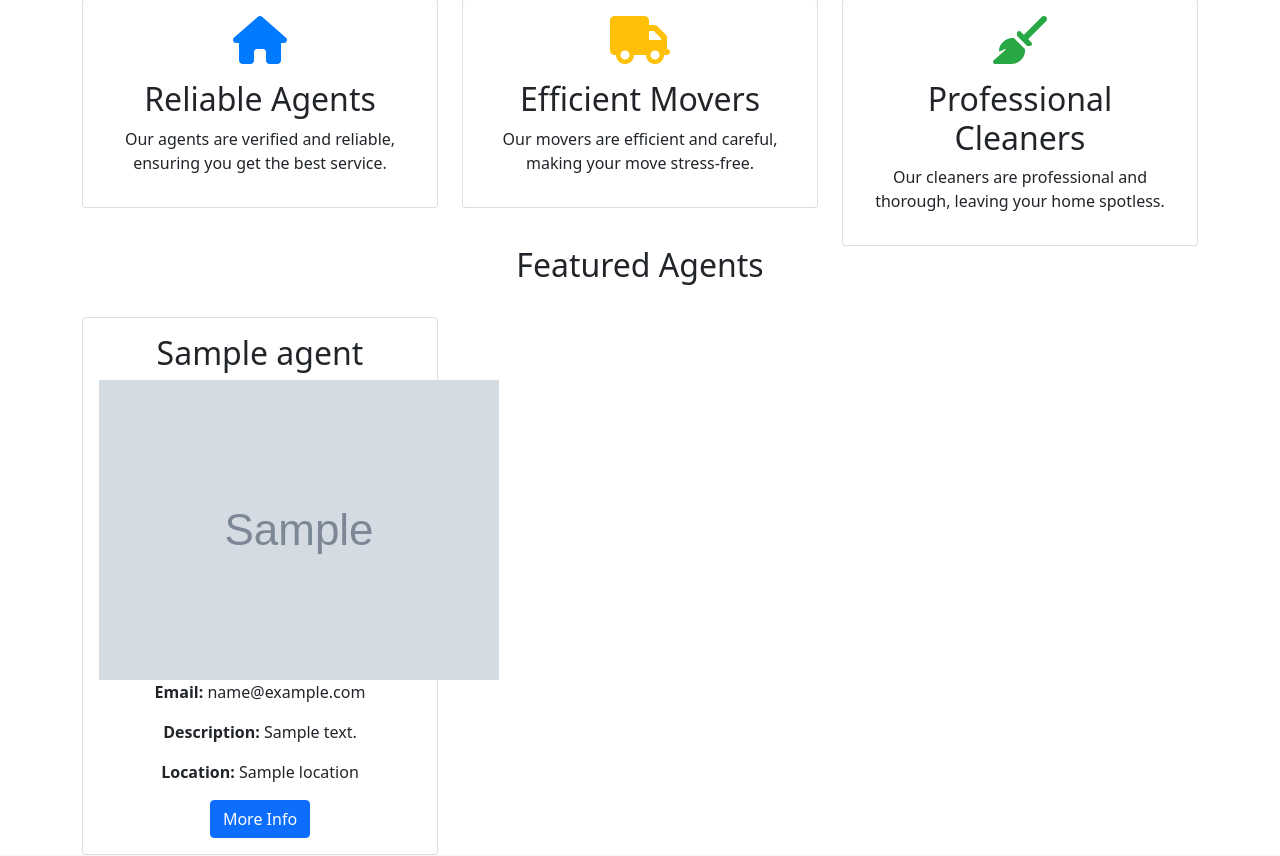
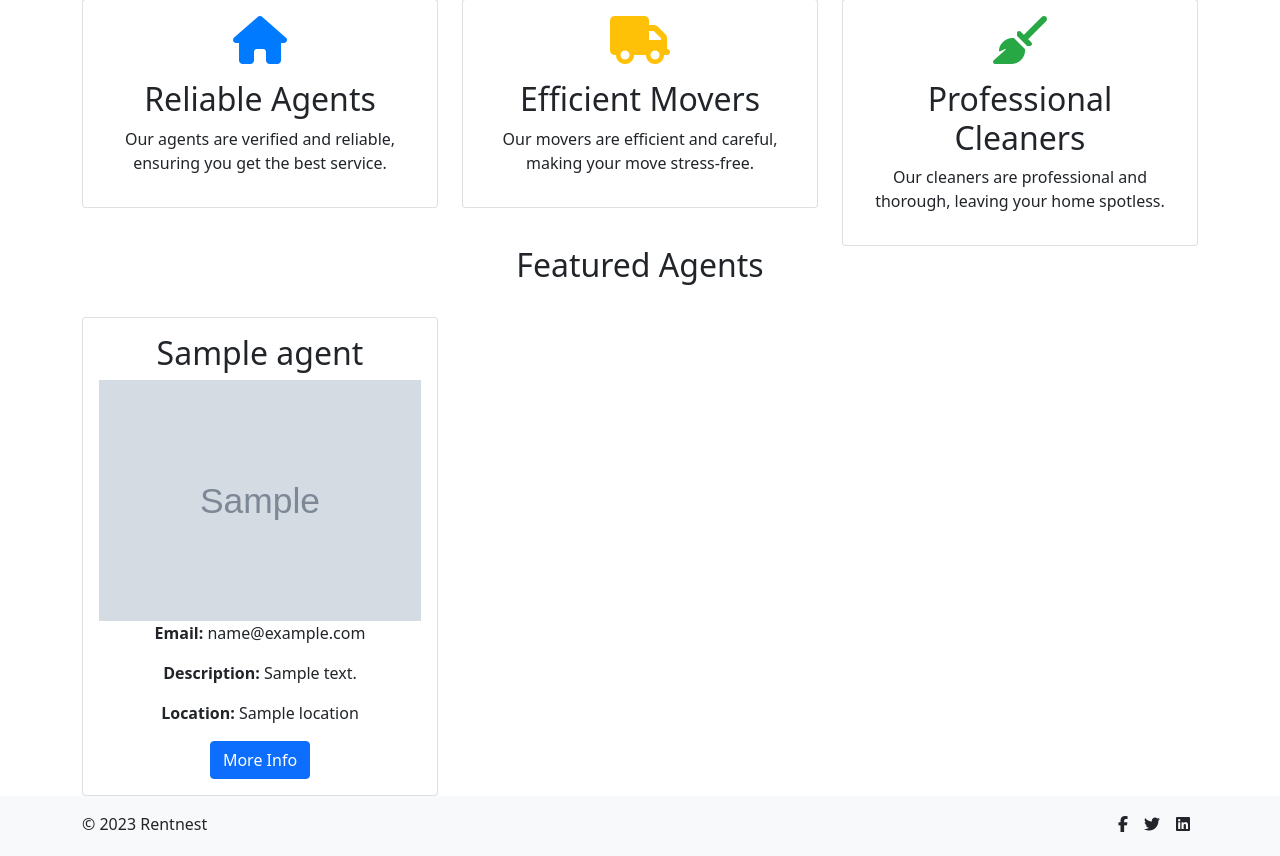
Before and after one commit to samlan24/online-directory, a Flask app: page / in a window 1280 px wide. Shown: the part 1041-1897 px from the top of the page. After the commit the page ends 1873 px from the top, so only its background shows below. Run offline with Flask 3, Linux system fonts and the light colour scheme; tables that the repository leaves empty hold one stand-in row (values such as "Sample post"); grey boxes marked "Sample" are stand-in pictures; some libraries are stand-ins or nearby versions.

Commit message:
adding images to all pages

```diff
--- a/app/main/templates/find_agent.html
+++ b/app/main/templates/find_agent.html
@@ -28,7 +28,7 @@
                 <div class="card mt-4">
                     <div class="card-body text-center">
                         <h2>{{ user.name }}</h2>
-
+                        <img src="{{ url_for('static', filename=user.image_url) }}" alt="" class="img-fluid">
                         <p><strong>Email:</strong> {{ user.email }}</p>
                         <p><strong>Description:</strong> {{ user.description }}</p>
                         <p><strong>Location:</strong> {{ user.location }}</p>
--- a/app/main/templates/index.html
+++ b/app/main/templates/index.html
@@ -91,7 +91,7 @@
       <div class="card mt-4">
         <div class="card-body text-center">
           <h2>{{ user.name }}</h2>
-          <img src="{{ user.image_url }}" alt="" />
+          <img src="{{ url_for('static', filename=user.image_url) }}" alt="" class="img-fluid">
           <p><strong>Email:</strong> {{ user.email }}</p>
           <p><strong>Description:</strong> {{ user.description }}</p>
           <p><strong>Location:</strong> {{ user.location }}</p>
```
